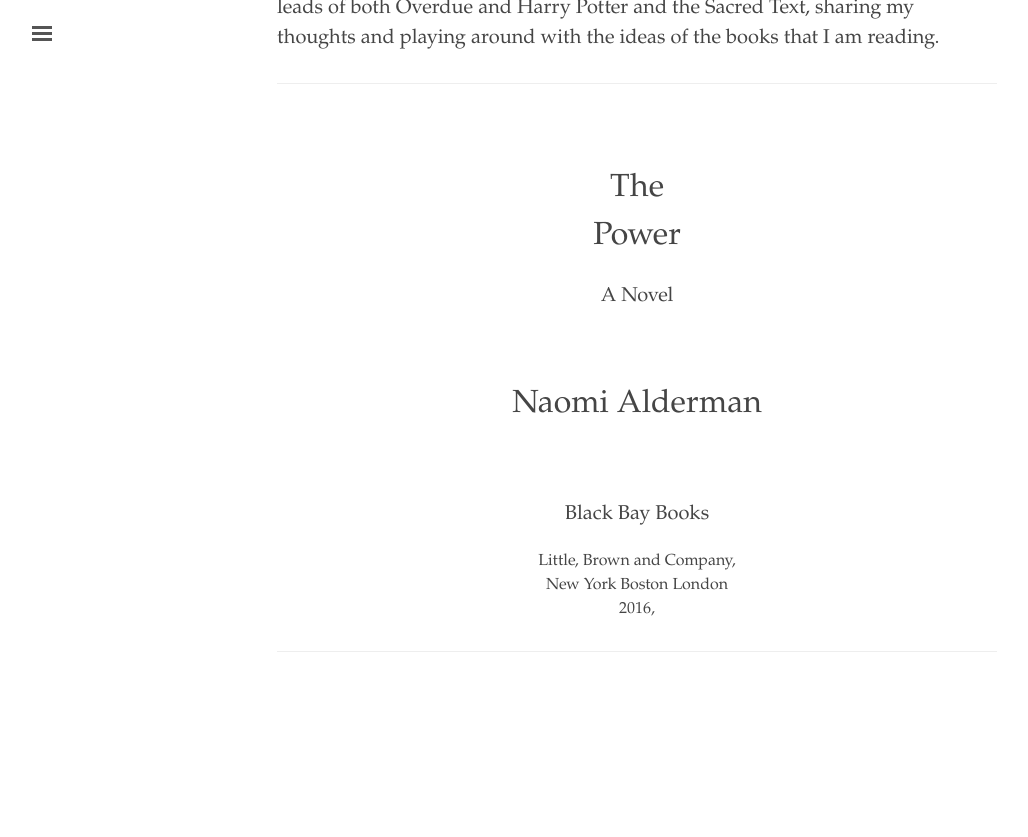
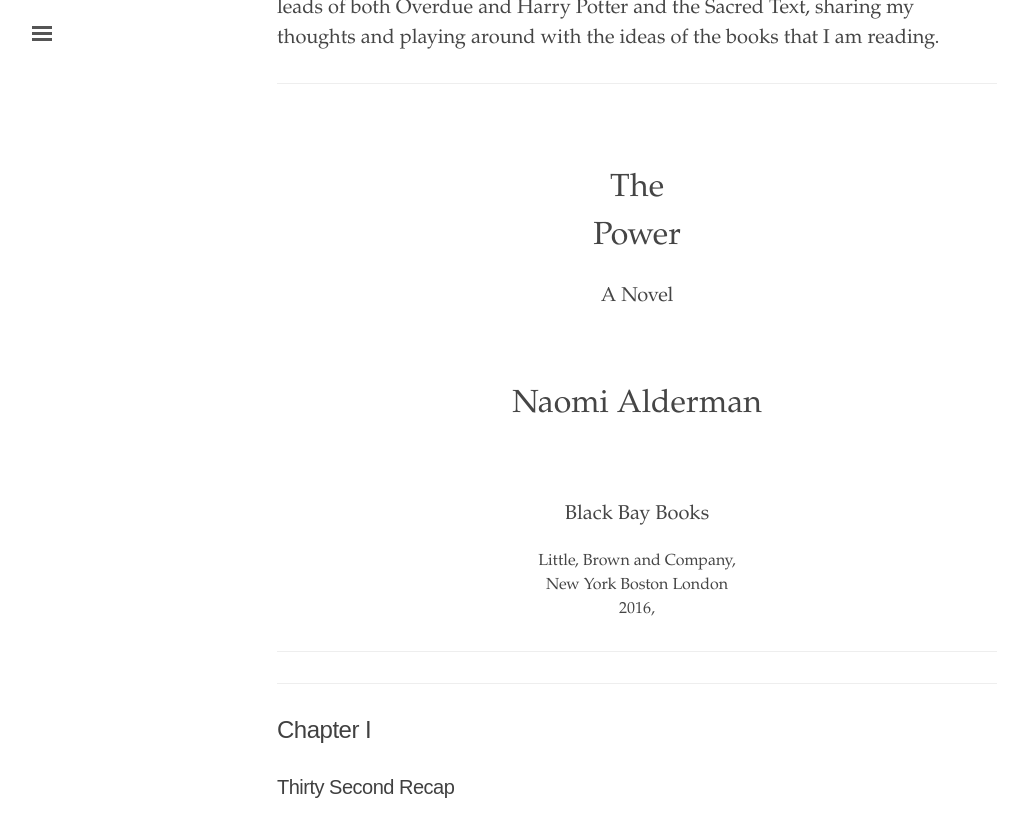
Before and after one commit to yngtodd/sketchbook, a Jekyll site: the page built from _texts/thepower.md, in a window 1280 px wide and 900 px high, scrolled down 621 px. Shown: the top 837 px of the window, without its empty margins (3-1031 px from the left). Built offline with Jekyll 4.4.1, drawn with Linux system fonts in a browser that asks for light colours; before the commit the page ends 1374 px from its top, so only the background shows below that.

Commit message:
Adding the start to the Power

```diff
--- a/_texts/thepower.md
+++ b/_texts/thepower.md
@@ -31,3 +32,9 @@
 <p class="centered small">Little, Brown and Company,<br>New York Boston London<br>2016,<br></p>
 
 ---
+
+---
+
+## Chapter I
+
+### Thirty Second Recap
```
Also changed, not shown: other parts of _texts/thepower.md (+1 -0 lines).
